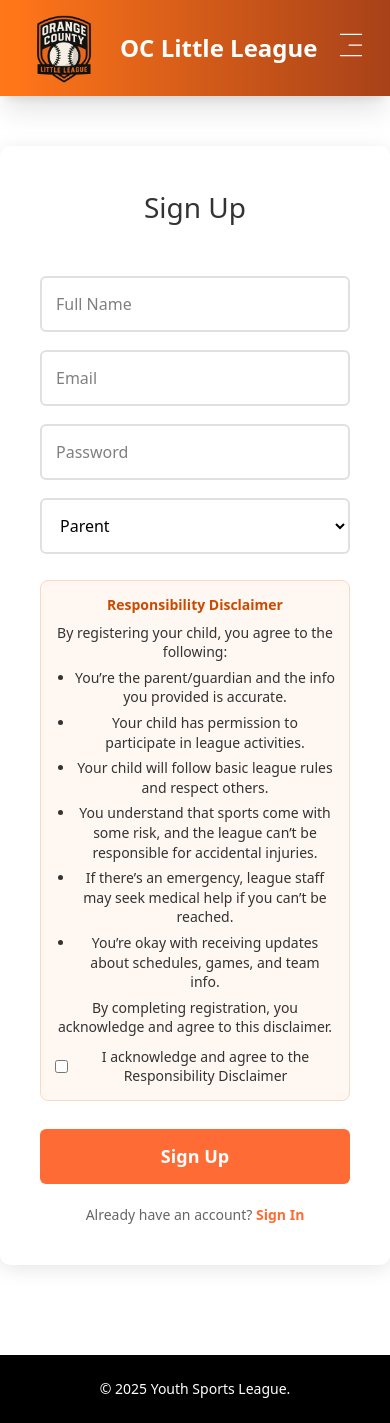
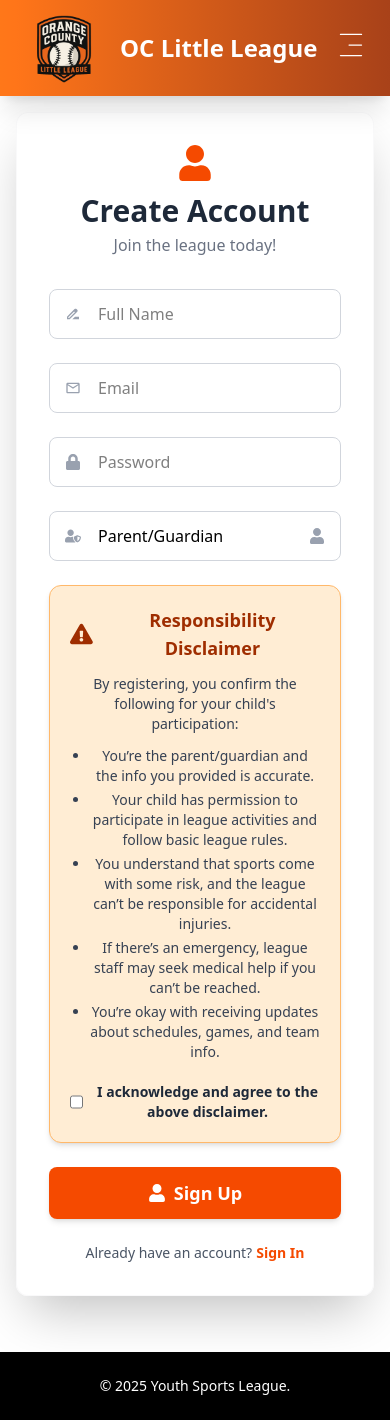
Before and after one commit to JonathanDarg/CS482_SE_Project, a React (Vite) app in the folder view/Sports-League-app/: page /Signup in a window 390 px wide. Built offline with nearby package versions, Linux system fonts and the light colour scheme.

Commit message:
:sparkles: Login/Signup UI #34

```diff
--- a/view/Sports-League-app/src/pages/Login.jsx
+++ b/view/Sports-League-app/src/pages/Login.jsx
@@ -1,9 +1,13 @@
 import React, { useState, useEffect } from "react";
 import { useNavigate, Link } from "react-router-dom";
+import { FaUser, FaLock, FaSignInAlt } from "react-icons/fa"; // Imported Icons
+import { MdOutlineEmail } from "react-icons/md"; // Email Icon
 
 function Login() {
   const [email, setEmail] = useState("");
   const [password, setPassword] = useState("");
+  const [loading, setLoading] = useState(false); // New state for loading indicator
+  const [error, setError] = useState(null); // New state for error messages
   const navigate = useNavigate();
 
   useEffect(() => {
@@ -16,6 +20,8 @@ function Login() {
 
   const handleLogin = async (e) => {
     e.preventDefault();
+    setLoading(true);
+    setError(null);
 
     try {
       const res = await fetch("http://localhost:4000/api/auth/login", {
@@ -39,101 +45,91 @@ function Login() {
           navigate("/");
         }
       } else {
-        alert(data.message || "Login failed");
+        setError(data.message || "Login failed. Please check your credentials.");
       }
     } catch (err) {
-      alert("Error connecting to server");
+      setError("Error connecting to server. Please try again later.");
       console.error(err);
+    } finally {
+      setLoading(false);
     }
   };
 
-  const styles = {
-    container: {
-      maxWidth: '450px',
-      margin: '50px auto',
-      padding: '40px',
-      background: '#fff',
-      borderRadius: '10px',
-      boxShadow: '0 4px 20px rgba(0, 0, 0, 0.1)',
-    },
-    heading: {
-      textAlign: 'center',
-      color: '#333',
-      marginBottom: '30px',
-      fontSize: '28px',
-    },
-    form: {
-      display: 'flex',
-      flexDirection: 'column',
-      gap: '18px',
-    },
-    input: {
-      padding: '14px',
-      border: '2px solid #e0e0e0',
-      borderRadius: '6px',
-      fontSize: '16px',
-      transition: 'border-color 0.3s',
-    },
-    button: {
-      padding: '14px',
-      backgroundColor: '#ff6b35',
-      color: 'white',
-      border: 'none',
-      borderRadius: '6px',
-      fontSize: '18px',
-      fontWeight: '600',
-      cursor: 'pointer',
-      transition: 'background-color 0.3s',
-      marginTop: '10px',
-    },
-    link: {
-      textAlign: 'center',
-      marginTop: '20px',
-      color: '#666',
-      fontSize: '14px',
-    },
-    linkAnchor: {
-      color: '#ff6b35',
-      textDecoration: 'none',
-      fontWeight: '600',
-    },
-  };
+  return (
+    // FULL PAGE CONTAINER with Dark Background
+    <div className="min-h-screen bg-white flex items-center justify-center p-4">
+      {/* LOGIN CARD */}
+      <div className="w-full max-w-md bg-white/95 backdrop-blur-sm rounded-xl shadow-2xl p-8 md:p-10 border border-gray-100/50">
 
-  return (
-    <div style={styles.container}>
-      <form onSubmit={handleLogin} style={styles.form}>
-        <h2 style={styles.heading}>Login</h2>
+        <div className="text-center mb-8">
+          <FaSignInAlt className="text-4xl text-orange-600 mx-auto mb-3" />
+          <h2 className="text-3xl font-extrabold text-gray-800">Welcome Back!</h2>
+          <p className="text-gray-500 mt-1">Sign in to access your league dashboard.</p>
+        </div>
 
+        {/* ERROR MESSAGE */}
+        {error && (
+          <div className="bg-red-100 border border-red-400 text-red-700 px-4 py-3 rounded relative mb-4" role="alert">
+            <span className="block sm:inline">{error}</span>
+          </div>
+        )}
+
+        <form onSubmit={handleLogin} className="space-y-6">
+
+          {/* EMAIL INPUT */}
+          <div className="relative">
+            <MdOutlineEmail className="absolute left-4 top-1/2 transform -translate-y-1/2 text-gray-400" />
             <input
-          style={styles.input}
-          placeholder="Email"
+              className="w-full py-3 pl-12 pr-4 border border-gray-300 rounded-lg focus:ring-2 focus:ring-orange-500 focus:border-orange-500 transition duration-200"
+              placeholder="Email Address"
               type="email"
               value={email}
               onChange={(e) => setEmail(e.target.value)}
               required
+              disabled={loading}
             />
+          </div>
 
+          {/* PASSWORD INPUT */}
+          <div className="relative">
+            <FaLock className="absolute left-4 top-1/2 transform -translate-y-1/2 text-gray-400" />
             <input
-          style={styles.input}
+              className="w-full py-3 pl-12 pr-4 border border-gray-300 rounded-lg focus:ring-2 focus:ring-orange-500 focus:border-orange-500 transition duration-200"
               placeholder="Password"
               type="password"
               value={password}
               onChange={(e) => setPassword(e.target.value)}
               required
+              disabled={loading}
             />
+          </div>
 
+          {/* LOGIN BUTTON */}
           <button
             type="submit"
-          style={styles.button}
-          onMouseEnter={(e) => e.target.style.backgroundColor = '#e55a2b'}
-          onMouseLeave={(e) => e.target.style.backgroundColor = '#ff6b35'}
+            className="w-full py-3 bg-orange-600 text-white rounded-lg text-lg font-bold shadow-md hover:bg-orange-700 transition duration-200 focus:outline-none focus:ring-4 focus:ring-orange-500/50 flex items-center justify-center"
+            disabled={loading}
           >
-          Login
+            {loading ? (
+              <svg className="animate-spin h-5 w-5 text-white mr-3" viewBox="0 0 24 24">
+                <circle className="opacity-25" cx="12" cy="12" r="10" stroke="currentColor" strokeWidth="4"></circle>
+                <path className="opacity-75" fill="currentColor" d="M4 12a8 8 0 018-8V0C5.373 0 0 5.373 0 12h4zm2 5.291A7.962 7.962 0 014 12H0c0 3.042 1.135 5.824 3 7.938l3-2.647z"></path>
+              </svg>
+            ) : (
+              <>
+                <FaUser className="mr-2" /> Login
+              </>
+            )}
           </button>
         </form>
 
-      <div style={styles.link}>
-        Don't have an account? <Link to="/Signup" style={styles.linkAnchor}>Sign Up</Link>
+        {/* FOOTER LINK */}
+        <div className="text-center mt-6 text-sm text-gray-600">
+          Don't have an account?
+          <Link to="/Signup" className="text-orange-600 font-semibold hover:text-orange-700 ml-1 transition duration-200">
+            Sign Up
+          </Link>
+        </div>
       </div>
     </div>
   );
--- a/view/Sports-League-app/src/pages/Signup.jsx
+++ b/view/Sports-League-app/src/pages/Signup.jsx
@@ -1,5 +1,8 @@
 import React, { useState, useEffect } from "react";
 import { Link, useNavigate } from "react-router-dom";
+import { FaUser, FaLock, FaUsers, FaChild, FaUserShield, FaExclamationTriangle } from "react-icons/fa";
+import { MdOutlineEmail, MdDriveFileRenameOutline, MdOutlineConfirmationNumber } from "react-icons/md";
+import { ImSpinner2 } from "react-icons/im"; // Spinner icon for loading
 
 function Signup() {
   const [name, setName] = useState("");
@@ -9,6 +12,8 @@ function Signup() {
   const [parentEmail, setParentEmail] = useState("");
   const [teamCode, setTeamCode] = useState("");
   const [agreed, setAgreed] = useState(false);
+  const [loading, setLoading] = useState(false);
+  const [error, setError] = useState(null);
   const navigate = useNavigate();
 
   useEffect(() => {
@@ -21,17 +26,34 @@ function Signup() {
 
   const handleSignup = async (e) => {
     e.preventDefault();
+    setLoading(true);
+    setError(null);
 
     const payload = { name, email, password, role };
 
-    if (role === "child" && parentEmail) {
+    if (role === "child") {
+      if (!parentEmail) {
+        setError("Parent's email is required for child registration.");
+        setLoading(false);
+        return;
+      }
       payload.parentEmail = parentEmail;
     }
-    if (role === "manager" && teamCode) {
+    if (role === "manager") {
+      if (!teamCode) {
+        setError("Team Code is required for manager registration.");
+        setLoading(false);
+        return;
+      }
       payload.teamCode = teamCode;
     }
     if (role === "parent") {
       payload.disclaimerAgreed = !!agreed;
+      if (!agreed) {
+        setError("You must agree to the Responsibility Disclaimer.");
+        setLoading(false);
+        return;
+      }
     }
 
     try {
@@ -45,229 +67,203 @@ function Signup() {
 
       if (res.ok) {
         alert("Signup successful! You can now log in.");
+        navigate("/Login");
       } else {
-        alert(data.message || "Signup failed");
+        setError(data.message || "Signup failed. Please try again.");
       }
     } catch (err) {
-      alert("Error connecting to server");
+      setError("Error connecting to server. Please try again later.");
       console.error(err);
+    } finally {
+      setLoading(false);
     }
   };
 
-  const styles = {
-    container: {
-      maxWidth: '450px',
-      margin: '50px auto',
-      padding: '40px',
-      background: '#fff',
-      borderRadius: '10px',
-      boxShadow: '0 4px 20px rgba(0, 0, 0, 0.1)',
-    },
-    heading: {
-      textAlign: 'center',
-      color: '#333',
-      marginBottom: '30px',
-      fontSize: '28px',
-    },
-    form: {
-      display: 'flex',
-      flexDirection: 'column',
-      gap: '18px',
-    },
-    input: {
-      padding: '14px',
-      border: '2px solid #e0e0e0',
-      borderRadius: '6px',
-      fontSize: '16px',
-      transition: 'border-color 0.3s',
-    },
-    select: {
-      padding: '14px',
-      border: '2px solid #e0e0e0',
-      borderRadius: '6px',
-      fontSize: '16px',
-      transition: 'border-color 0.3s',
-    },
-    button: {
-      padding: '14px',
-      backgroundColor: '#ff6b35',
-      color: 'white',
-      border: 'none',
-      borderRadius: '6px',
-      fontSize: '18px',
-      fontWeight: '600',
-      cursor: 'pointer',
-      transition: 'background-color 0.3s',
-      marginTop: '10px',
-    },
-    conditionalField: {
-      backgroundColor: '#f9f9f9',
-      padding: '10px',
-      borderRadius: '6px',
-      borderLeft: '3px solid #ff6b35',
-    },
-    disclaimer: {
-      backgroundColor: '#fff7f2',
-      padding: '14px',
-      borderRadius: '8px',
-      border: '1px solid #ffd6bf',
-      color: '#333',
-      fontSize: '14px',
-      lineHeight: '1.4',
-      marginTop: '8px',
-    },
-    disclaimerList: {
-      listStyleType: 'disc',
-      listStylePosition: 'outside',
-      paddingLeft: '20px',
-      marginTop: '6px',
-      marginBottom: '6px',
-    },
-    disclaimerItem: {
-      marginBottom: '6px',
-    },
-    disclaimerHeading: {
-      fontWeight: 700,
-      marginBottom: '8px',
-      color: '#cc4a00',
-    },
-    checkboxLabel: {
-      display: 'flex',
-      alignItems: 'center',
-      gap: '8px',
-      marginTop: '10px',
-      fontSize: '14px',
-      color: '#333',
-    },
-    roleInfo: {
-      fontSize: '13px',
-      color: '#777',
-      fontStyle: 'italic',
-      marginTop: '5px',
-      marginBottom: '0',
-    },
-    link: {
-      textAlign: 'center',
-      marginTop: '20px',
-      color: '#666',
-      fontSize: '14px',
-    },
-    linkAnchor: {
-      color: '#ff6b35',
-      textDecoration: 'none',
-      fontWeight: '600',
-    },
+  const getRoleIcon = (role) => {
+    switch (role) {
+      case 'parent':
+        return <FaUserShield className="absolute left-4 top-1/2 transform -translate-y-1/2 text-gray-400" />;
+      case 'child':
+        return <FaChild className="absolute left-4 top-1/2 transform -translate-y-1/2 text-gray-400" />;
+      case 'manager':
+        return <FaUsers className="absolute left-4 top-1/2 transform -translate-y-1/2 text-gray-400" />;
+      default:
+        return <FaUser className="absolute left-4 top-1/2 transform -translate-y-1/2 text-gray-400" />;
+    }
   };
 
   return (
-    <div style={styles.container}>
-      <form onSubmit={handleSignup} style={styles.form}>
-        <h2 style={styles.heading}>Sign Up</h2>
+    <div className="min-h-screen bg-white flex items-center justify-center p-4">
+      {/* Signup card */}
+      <div className="w-full max-w-lg bg-white/95 backdrop-blur-sm rounded-xl shadow-2xl p-8 md:p-10 border border-gray-100/50">
 
+        <div className="text-center mb-8">
+          <FaUser className="text-4xl text-orange-600 mx-auto mb-3" />
+          <h2 className="text-3xl font-extrabold text-gray-800">Create Account</h2>
+          <p className="text-gray-500 mt-1">Join the league today!</p>
+        </div>
+
+        {error && (
+          <div className="bg-red-100 border border-red-400 text-red-700 px-4 py-3 rounded relative mb-4 flex items-center" role="alert">
+            <FaExclamationTriangle className="mr-3"/>
+            <span className="block sm:inline font-medium">{error}</span>
+          </div>
+        )}
+
+        <form onSubmit={handleSignup} className="space-y-6">
+
+          {/* Name inout */}
+          <div className="relative">
+            <MdDriveFileRenameOutline className="absolute left-4 top-1/2 transform -translate-y-1/2 text-gray-400" />
             <input
-          style={styles.input}
+              className="w-full py-3 pl-12 pr-4 border border-gray-300 rounded-lg focus:ring-2 focus:ring-orange-500 focus:border-orange-500 transition duration-200 text-base"
               placeholder="Full Name"
               value={name}
               onChange={(e) => setName(e.target.value)}
               required
+              disabled={loading}
             />
+          </div>
 
+          {/* Email input */}
+          <div className="relative">
+            <MdOutlineEmail className="absolute left-4 top-1/2 transform -translate-y-1/2 text-gray-400" />
             <input
-          style={styles.input}
+              className="w-full py-3 pl-12 pr-4 border border-gray-300 rounded-lg focus:ring-2 focus:ring-orange-500 focus:border-orange-500 transition duration-200 text-base"
               placeholder="Email"
               type="email"
               value={email}
               onChange={(e) => setEmail(e.target.value)}
               required
+              disabled={loading}
             />
+          </div>
 
+          {/* Password input */}
+          <div className="relative">
+            <FaLock className="absolute left-4 top-1/2 transform -translate-y-1/2 text-gray-400" />
             <input
-          style={styles.input}
+              className="w-full py-3 pl-12 pr-4 border border-gray-300 rounded-lg focus:ring-2 focus:ring-orange-500 focus:border-orange-500 transition duration-200 text-base"
               placeholder="Password"
               type="password"
               value={password}
               onChange={(e) => setPassword(e.target.value)}
               required
+              disabled={loading}
             />
+          </div>
 
+          {/* Select a role */}
+          <div className="relative">
+            {getRoleIcon(role)} {/* Dynamic icon based on role */}
             <select
-          style={styles.select}
+              className="w-full py-3 pl-12 pr-4 border border-gray-300 rounded-lg appearance-none bg-white focus:ring-2 focus:ring-orange-500 focus:border-orange-500 transition duration-200 text-base"
               value={role}
               onChange={(e) => setRole(e.target.value)}
               required
+              disabled={loading}
             >
-          <option value="parent">Parent</option>
+              <option value="parent">Parent/Guardian</option>
               <option value="child">Child/Player</option>
               <option value="manager">Team Manager</option>
             </select>
+            <FaUser className="absolute right-4 top-1/2 transform -translate-y-1/2 text-gray-400 pointer-events-none" /> {/* Static dropdown icon */}
+          </div>
 
+          {/* Conditional fields */}
           {role === "child" && (
-          <div style={styles.conditionalField}>
+            <div className="p-4 bg-orange-50 border border-orange-200 rounded-lg shadow-inner transition duration-300">
+              <p className="text-sm font-semibold text-orange-700 mb-2 flex items-center">
+                <FaChild className="mr-2"/> Child/Player Registration
+              </p>
+              <div className="relative">
+                <MdOutlineEmail className="absolute left-4 top-1/2 transform -translate-y-1/2 text-gray-400" />
                 <input
-              style={styles.input}
-              placeholder="Parent's Email"
+                  className="w-full py-3 pl-12 pr-4 border border-gray-300 rounded-lg focus:ring-2 focus:ring-orange-500 focus:border-orange-500 transition duration-200 text-base"
+                  placeholder="Parent's Email (Required)"
                   type="email"
                   value={parentEmail}
                   onChange={(e) => setParentEmail(e.target.value)}
-              required
+                  required={role === 'child'}
+                  disabled={loading}
                 />
-            <p style={styles.roleInfo}>Enter the email of your parent's account</p>
+              </div>
             </div>
           )}
 
           {role === "manager" && (
-          <div style={styles.conditionalField}>
+            <div className="p-4 bg-blue-50 border border-blue-200 rounded-lg shadow-inner transition duration-300">
+              <p className="text-sm font-semibold text-blue-700 mb-2 flex items-center">
+                <FaUsers className="mr-2"/> Team Manager Registration
+              </p>
+              <div className="relative">
+                <MdOutlineConfirmationNumber className="absolute left-4 top-1/2 transform -translate-y-1/2 text-gray-400" />
                 <input
-              style={styles.input}
-              placeholder="Team Code"
+                  className="w-full py-3 pl-12 pr-4 border border-gray-300 rounded-lg focus:ring-2 focus:ring-blue-500 focus:border-blue-500 transition duration-200 text-base"
+                  placeholder="Team Code (Required)"
                   value={teamCode}
                   onChange={(e) => setTeamCode(e.target.value)}
-              required
+                  required={role === 'manager'}
+                  disabled={loading}
                 />
-            <p style={styles.roleInfo}>Enter the team code provided by the admin</p>
+              </div>
             </div>
           )}
 
+          {/* Disclaimer */}
           {role === "parent" && (
-          <div style={styles.disclaimer} aria-live="polite">
-            <div style={styles.disclaimerHeading}>Responsibility Disclaimer</div>
-            <div>
-              <p>By registering your child, you agree to the following:</p>
-              <ul style={styles.disclaimerList}>
-                <li style={styles.disclaimerItem}>You’re the parent/guardian and the info you provided is accurate.</li>
-                <li style={styles.disclaimerItem}>Your child has permission to participate in league activities.</li>
-                <li style={styles.disclaimerItem}>Your child will follow basic league rules and respect others.</li>
-                <li style={styles.disclaimerItem}>You understand that sports come with some risk, and the league can’t be responsible for accidental injuries.</li>
-                <li style={styles.disclaimerItem}>If there’s an emergency, league staff may seek medical help if you can’t be reached.</li>
-                <li style={styles.disclaimerItem}>You’re okay with receiving updates about schedules, games, and team info.</li>
+            <div className="p-5 bg-orange-100 border border-orange-300 rounded-xl shadow-md space-y-3" aria-live="polite">
+              <div className="text-center text-lg font-bold text-orange-800 mb-3 flex items-center justify-center">
+                <FaExclamationTriangle className="mr-3 text-2xl"/> Responsibility Disclaimer
+              </div>
+              <p className="text-sm text-gray-700">By registering, you confirm the following for your child's participation:</p>
+
+              {/* Bullet point list */}
+              <ul className="list-disc text-sm text-gray-700 space-y-1 pl-5">
+                <li>You’re the parent/guardian and the info you provided is accurate.</li>
+                <li>Your child has permission to participate in league activities and follow basic league rules.</li>
+                <li>You understand that sports come with some risk, and the league can’t be responsible for accidental injuries.</li>
+                <li>If there’s an emergency, league staff may seek medical help if you can’t be reached.</li>
+                <li>You’re okay with receiving updates about schedules, games, and team info.</li>
               </ul>
-              <p>By completing registration, you acknowledge and agree to this disclaimer.</p>
 
-              <label style={styles.checkboxLabel}>
+              <label className="flex items-center text-sm text-gray-800 pt-2">
                 <input
                   type="checkbox"
                   checked={agreed}
                   onChange={(e) => setAgreed(e.target.checked)}
-                  required
+                  required={role === 'parent'}
+                  disabled={loading}
+                  className="w-5 h-5 text-orange-600 bg-white border-gray-300 rounded focus:ring-orange-500"
                 />
-                I acknowledge and agree to the Responsibility Disclaimer
+                <span className="ml-3 font-semibold">I acknowledge and agree to the above disclaimer.</span>
               </label>
-            </div>
             </div>
           )}
 
+          {/* Sign up button*/}
           <button
             type="submit"
-          style={styles.button}
-          onMouseEnter={(e) => e.target.style.backgroundColor = '#e55a2b'}
-          onMouseLeave={(e) => e.target.style.backgroundColor = '#ff6b35'}
+            className="w-full py-3 bg-orange-600 text-white rounded-lg text-lg font-bold shadow-md hover:bg-orange-700 transition duration-200 focus:outline-none focus:ring-4 focus:ring-orange-500/50 flex items-center justify-center"
+            disabled={loading}
           >
-          Sign Up
+            {loading ? (
+              <ImSpinner2 className="animate-spin h-5 w-5 text-white mr-3" />
+            ) : (
+              <>
+                <FaUser className="mr-2" /> Sign Up
+              </>
+            )}
           </button>
         </form>
 
-      <div style={styles.link}>
-        Already have an account? <Link to="/Login" style={styles.linkAnchor}>Sign In</Link>
+        {/* Sign un link in footer */}
+        <div className="text-center mt-6 text-sm text-gray-600">
+          Already have an account?
+          <Link to="/Login" className="text-orange-600 font-semibold hover:text-orange-700 ml-1 transition duration-200">
+            Sign In
+          </Link>
+        </div>
       </div>
     </div>
   );
```
Lines whose indentation alone changed are shown as unchanged.
